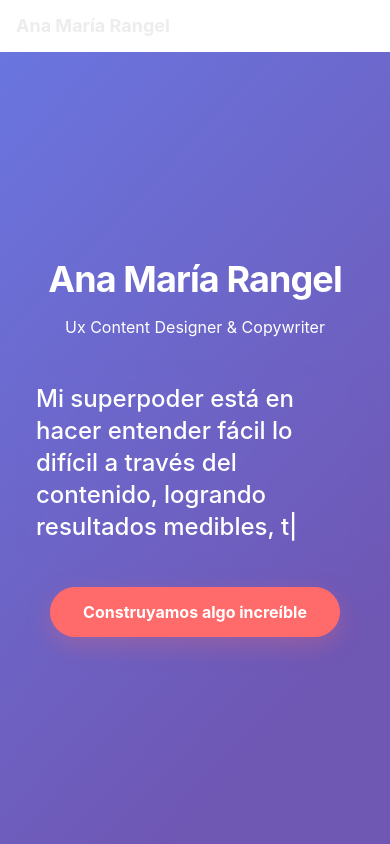
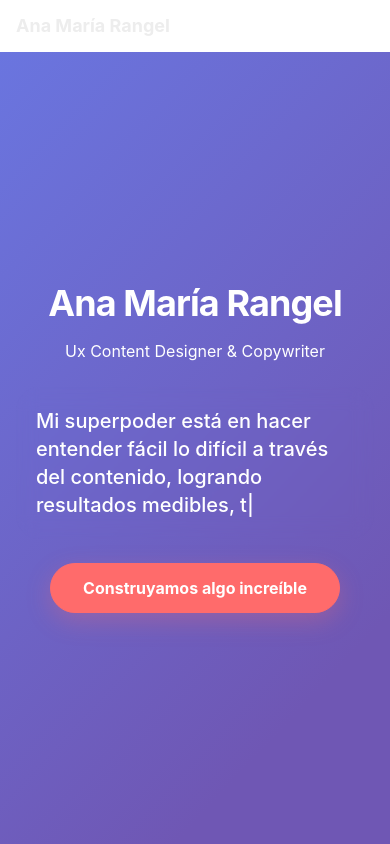
Before and after one commit to axle21/anna-content-designer, a Next.js app: page / in a window 390 px wide. Shown: the top 844 px of the page. Built offline with nearby package versions, Linux system fonts and the light colour scheme.

Commit message:
first commit v15

```diff
--- a/src/app/page.tsx
+++ b/src/app/page.tsx
@@ -18,7 +18,7 @@ export default function HomePage() {
           Ux Content Designer & Copywriter
         </p>
         <div className='max-w-2xl mt-6 flex gap-3 p-5 rounded-3xl glass'>
-          <div className='text-2xl font-medium text-white whitespace-pre-line text-left'>
+          <div className='text-xl md:text-2xl font-medium text-white whitespace-pre-line text-left'>
             <Typewriter />
           </div>
         </div>
```
